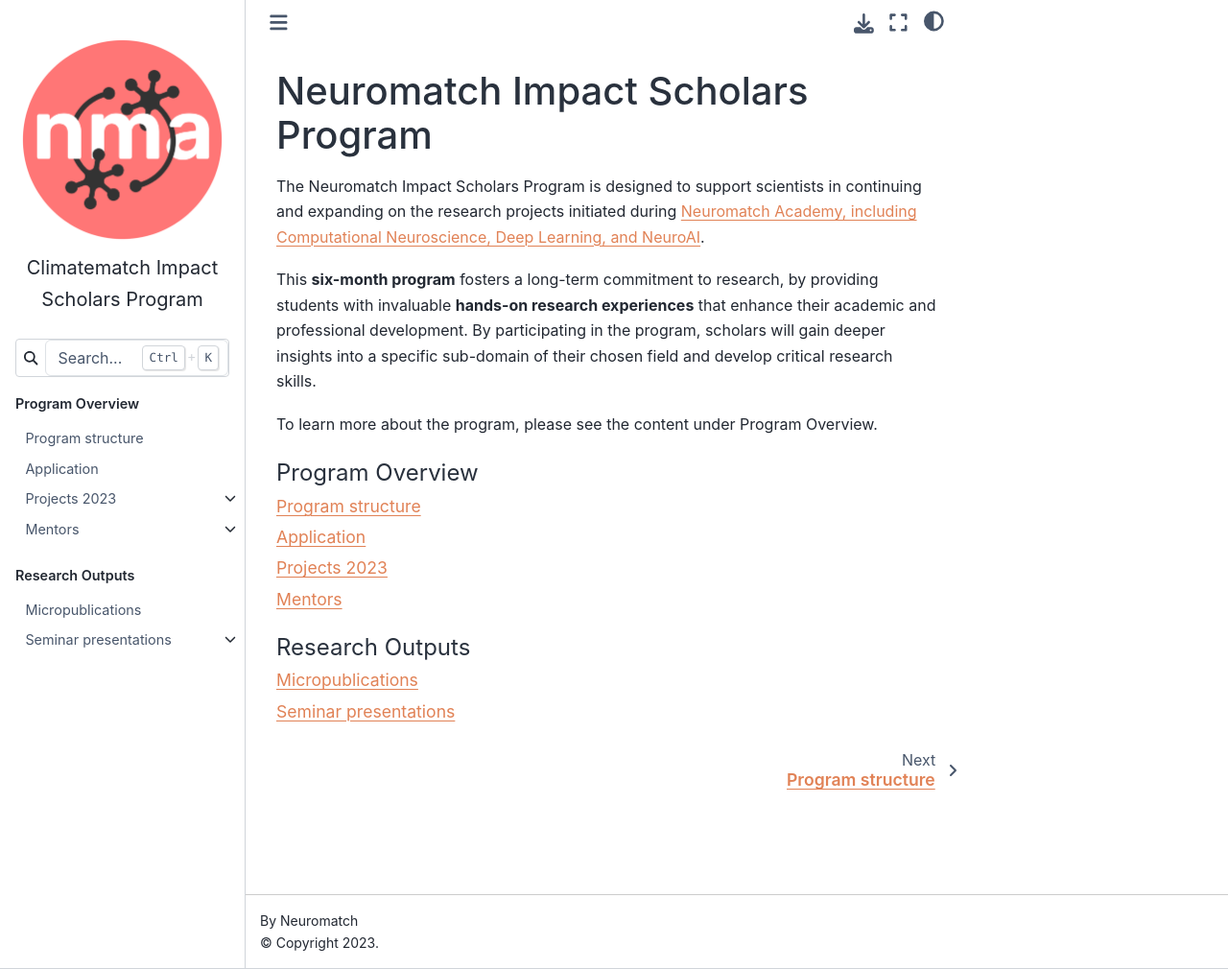
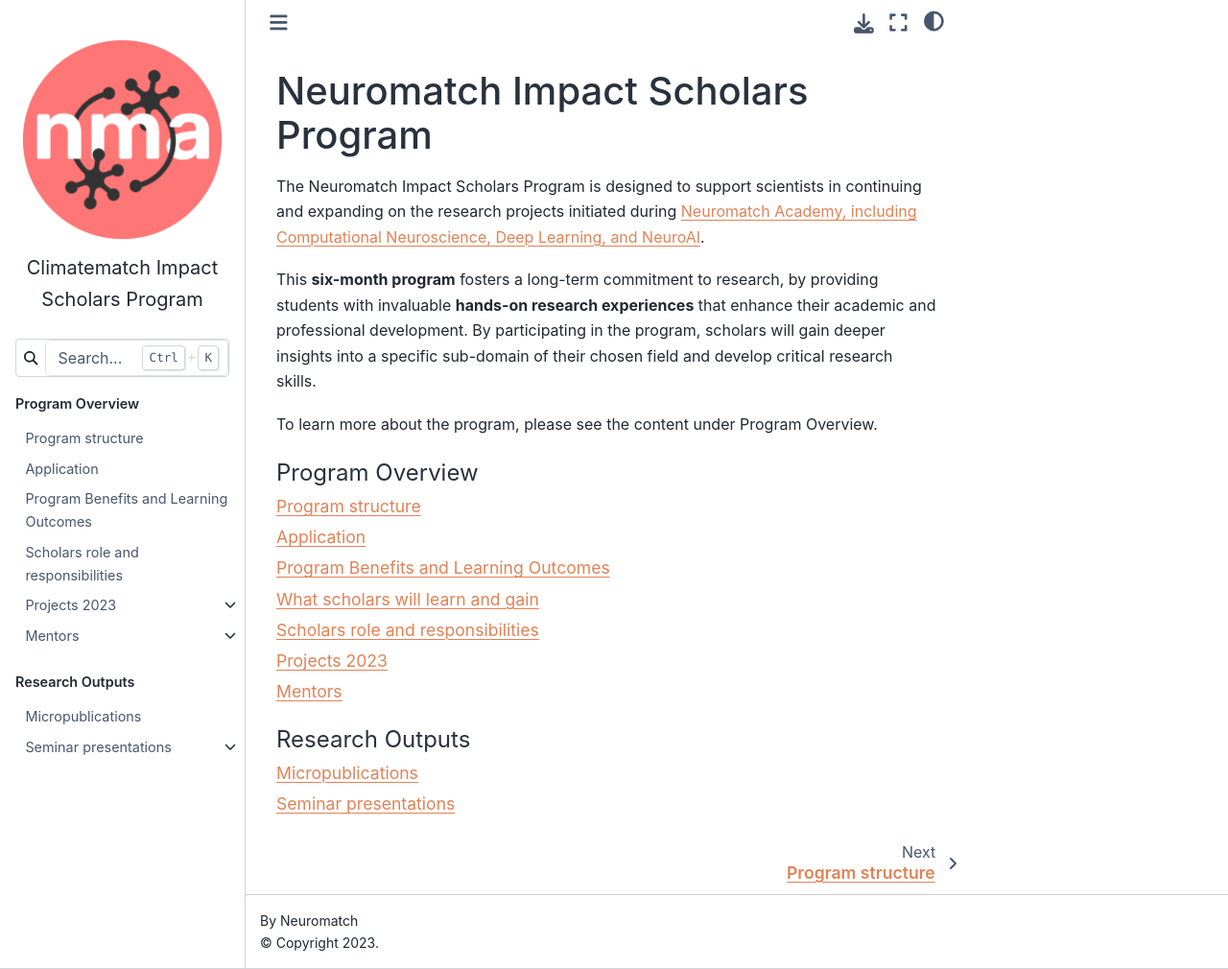
Before and after one commit to neuromatch/impact-scholars, a Jupyter Book: the page built from impact-scholars/intro.md, in a window 1280 px wide and 1010 px high. Shown: the whole window at 96% size. Built offline with Jupyter Book 1.0.4 settings and Sphinx 7.4.7 and the Sphinx Book theme 1.1.4, drawn with Linux system fonts in a browser that asks for light colours.

Commit message:
Toc changed

```diff
--- a/_toc.yml
+++ b/_toc.yml
@@ -9,6 +9,10 @@ parts:
   - file: impact-scholars/structure
   - file: impact-scholars/application
     title: Application
+  - file: impact-scholars/program_benefit_learning_outcome
+    title: Program benefit and learning outcome
+  - file: impact-scholars/Scholars-role_responsibilities
+    title: Scholars role and responsibilities
   - file: impact-scholars/scholars2023
     title: Projects 2023
     sections:
```
